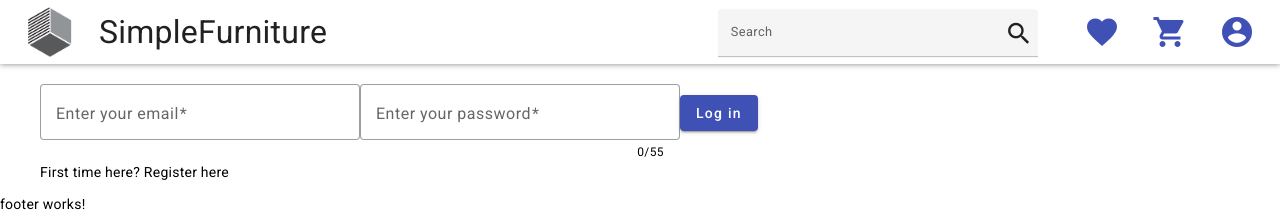
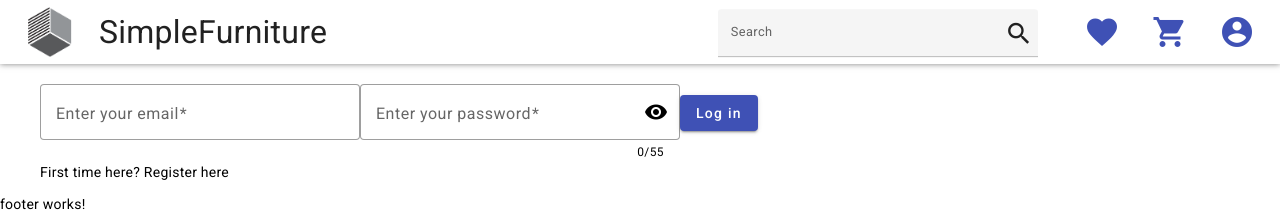
Before and after one commit to XCroatoanX/simplefurniture, an Angular app in the folder frontend/: page /auth/login in a window 1280 px wide. Shown: the top 212 px of the page. Built offline with nearby package versions, Linux system fonts and the light colour scheme.

Commit message:
Working Password Hiding implementation

```diff
--- a/frontend/src/app/auth/login/login.component.html
+++ b/frontend/src/app/auth/login/login.component.html
@@ -1,4 +1,6 @@
 <div class="example-container">
+  <form [formGroup]="form">
+    <!-- Email Form Field-->
     <mat-form-field appearance="outline">
     <mat-label>Enter your email</mat-label>
     <input
@@ -10,6 +12,8 @@
     @if (email.invalid) {
     <mat-error>{{ getEmailErrorMessage() }}</mat-error>
     }
+
+  <!-- Password Form Field-->
   </mat-form-field>
     <mat-form-field appearance="outline">
       <mat-label>Enter your password</mat-label>
@@ -18,14 +22,20 @@
         maxlength="55"
         placeholder="Password"
         [formControl]="password"
+        [type]="passwordFieldType"
         required
       />
-
+      <button mat-icon-button matSuffix (click)="togglePasswordVisibility()">
+        <mat-icon>{{
+          showPassword ? "visibility_off" : "visibility"
+        }}</mat-icon>
+      </button>
       <mat-hint align="end">{{ password.value.length }}/55</mat-hint>
       @if (password.invalid) {
       <mat-error>{{ getPasswordErrorMessage() }}</mat-error>
       }
     </mat-form-field>
     <button mat-raised-button color="primary">Log in</button>
+  </form>
   <p>First time here? Register here</p>
 </div>
--- a/frontend/src/app/auth/login/login.component.ts
+++ b/frontend/src/app/auth/login/login.component.ts
@@ -1,5 +1,5 @@
-import { Component } from '@angular/core';
-import { FormControl, FormGroup, FormsModule, ReactiveFormsModule, Validators } from '@angular/forms';
+import { Component, OnInit } from '@angular/core';
+import { FormBuilder, FormControl, FormGroup, FormsModule, ReactiveFormsModule, Validators } from '@angular/forms';
 import { MatButtonModule } from '@angular/material/button';
 import { MatFormFieldModule } from '@angular/material/form-field';
 import { MatIconModule } from '@angular/material/icon';
@@ -12,10 +12,42 @@ import { MatInputModule } from '@angular/material/input';
   standalone: true,
   imports: [MatFormFieldModule, MatInputModule, FormsModule, ReactiveFormsModule, MatButtonModule, MatIconModule],
 })
-export class LoginComponent {
-  email = new FormControl('', [Validators.required, Validators.email, Validators.pattern(/^[a-zA-Z0-9._%+-]+@[a-zA-Z0-9.-]+\.[a-zA-Z]{2,}$/)]);
-  password = new FormControl('', [Validators.required, Validators.minLength(8), Validators.maxLength(55), Validators.pattern(/^(?=.*[A-Z])(?=.*[0-9])(?=.*[@!#$%^&*])[A-Za-z0-9@!#$%^&*]{8,}$/)]);
+export class LoginComponent implements OnInit {
 
+  form: FormGroup;
+  email: FormControl;
+  password: FormControl;
+
+  showPassword: boolean = false;
+  passwordFieldType: string = 'password';
+
+  constructor(private formBuilder: FormBuilder) { }
+
+  ngOnInit() {
+    this.password = new FormControl('', [
+      Validators.required,
+      Validators.minLength(8),
+      Validators.maxLength(55),
+      Validators.pattern(/^(?=.*[A-Z])(?=.*[0-9])(?=.*[@!#$%^&*])[A-Za-z0-9@!#$%^&*]{8,}$/)]);
+
+    this.email = new FormControl('', [
+      Validators.required,
+      Validators.email
+    ]);
+
+    this.form = this.formBuilder.group({
+      email: this.email,
+      password: this.password
+    });
+  }
+
+  // Toggles password visibility
+  togglePasswordVisibility() {
+    this.showPassword = !this.showPassword;
+    this.passwordFieldType = this.showPassword ? 'text' : 'password';
+  }
+
+  // Error handling
   getEmailErrorMessage() {
     if (this.email.hasError('required')) {
       return 'Please enter an email address';
```
Lines whose indentation alone changed are shown as unchanged.
